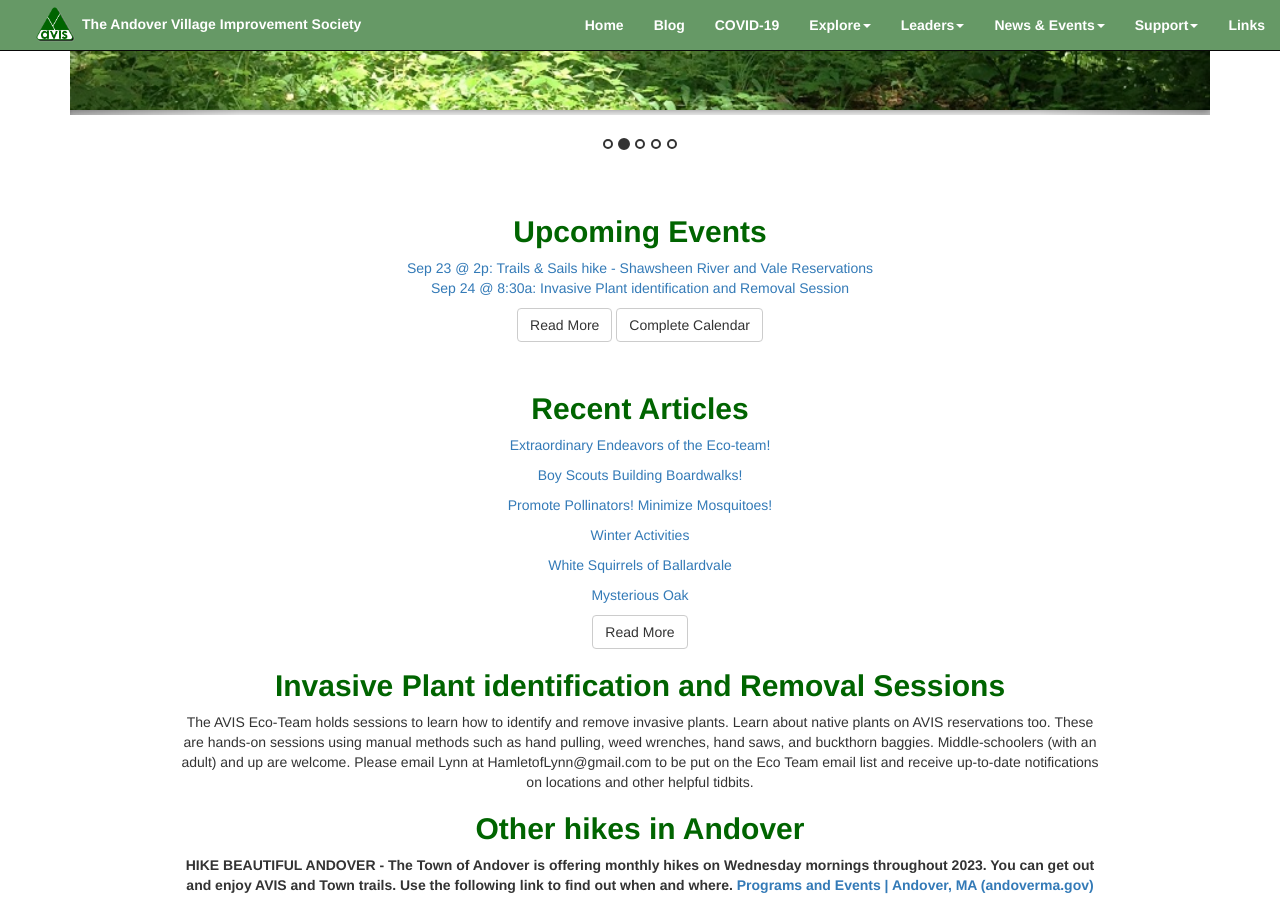
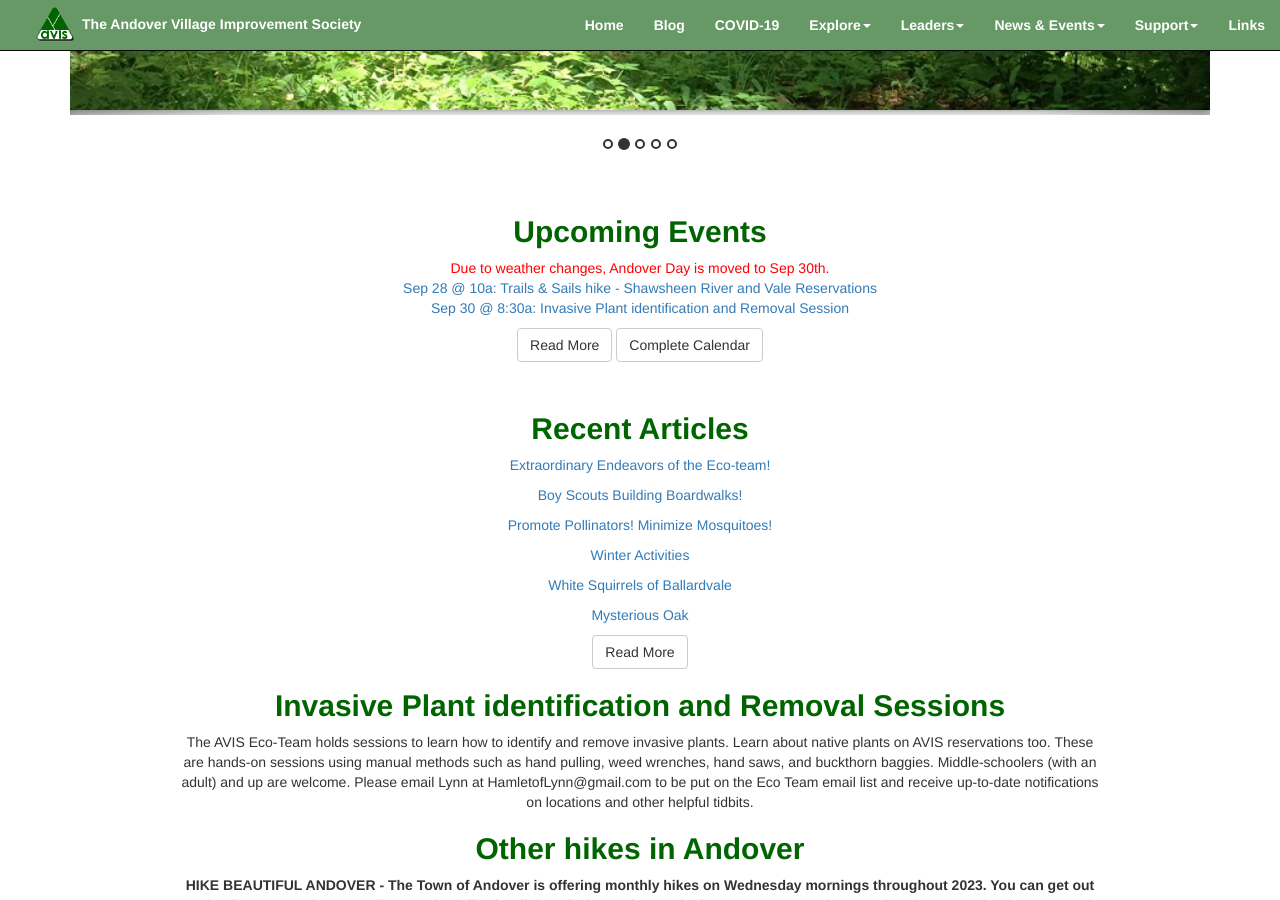
Before and after one commit to avisandover/avis-website, a Jekyll site: the page built from index.html, in a window 1280 px wide and 900 px high, scrolled down 460 px. Built offline with Jekyll 4.4.1, drawn with Linux system fonts in a browser that asks for light colours; nearby versions of some CDN libraries.

Commit message:
Event updates

```diff
--- a/events.html
+++ b/events.html
@@ -26,7 +26,7 @@
 
 		<tr>
 			<td>
-				September 23, 2023, 2:00 pm, Saturday
+				September 28, 2023, 10:00 am, Saturday
 			</td>
 			<td>
 				Shawsheen River &amp; Vale Reservations
@@ -39,14 +39,13 @@
 		</tr>
 		<tr>
 			<td>
-				September 23, 2023, Saturday
+				September 30, 2023, Saturday
 			</td>
 			<td>
 				Downtown Andover
 			</td>
 			<td>
 				<b>Andover Day:</b> please visit the AVIS table at Andover Day in downtown Andover.
-
 			</td>
 		</tr>
 		<tr>
--- a/index.html
+++ b/index.html
@@ -133,8 +133,9 @@
           <h2>Upcoming Events</h2>
 
           <p>
-            <a href="/events.html">Sep 23 @ 2p: Trails & Sails hike - Shawsheen River and Vale Reservations</a><br />
-            <a href="/events.html">Sep 24 @ 8:30a: Invasive Plant identification and Removal Session</a><br />
+            <span style="color: red;">Due to weather changes, Andover Day is moved to Sep 30th.</span><br />
+            <a href="/events.html">Sep 28 @ 10a: Trails & Sails hike - Shawsheen River and Vale Reservations</a><br />
+            <a href="/events.html">Sep 30 @ 8:30a: Invasive Plant identification and Removal Session</a><br />
           </p>
 
           <p>
```
Also changed, not shown: _layouts/cal.html (+4 -4 lines).
